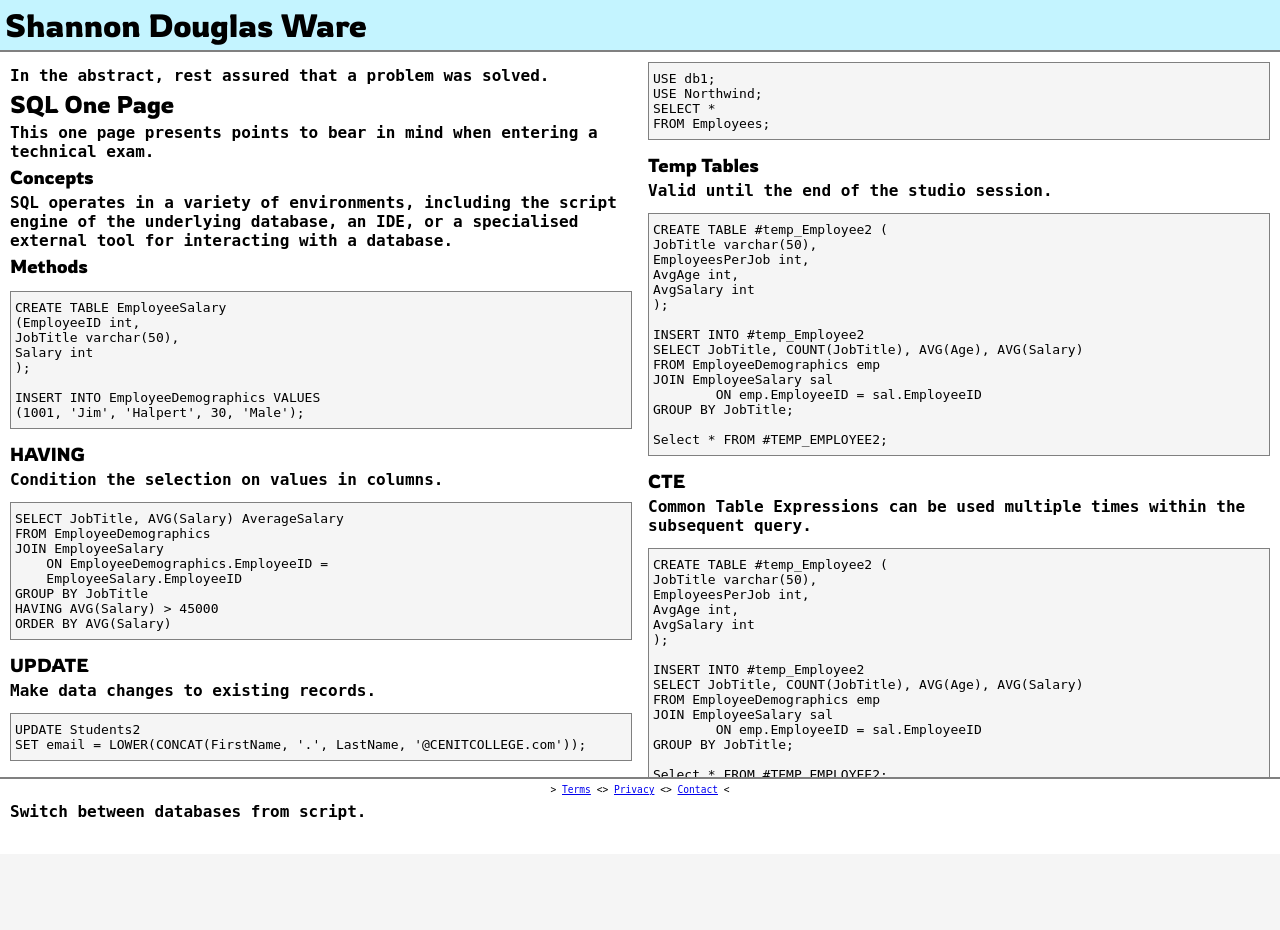
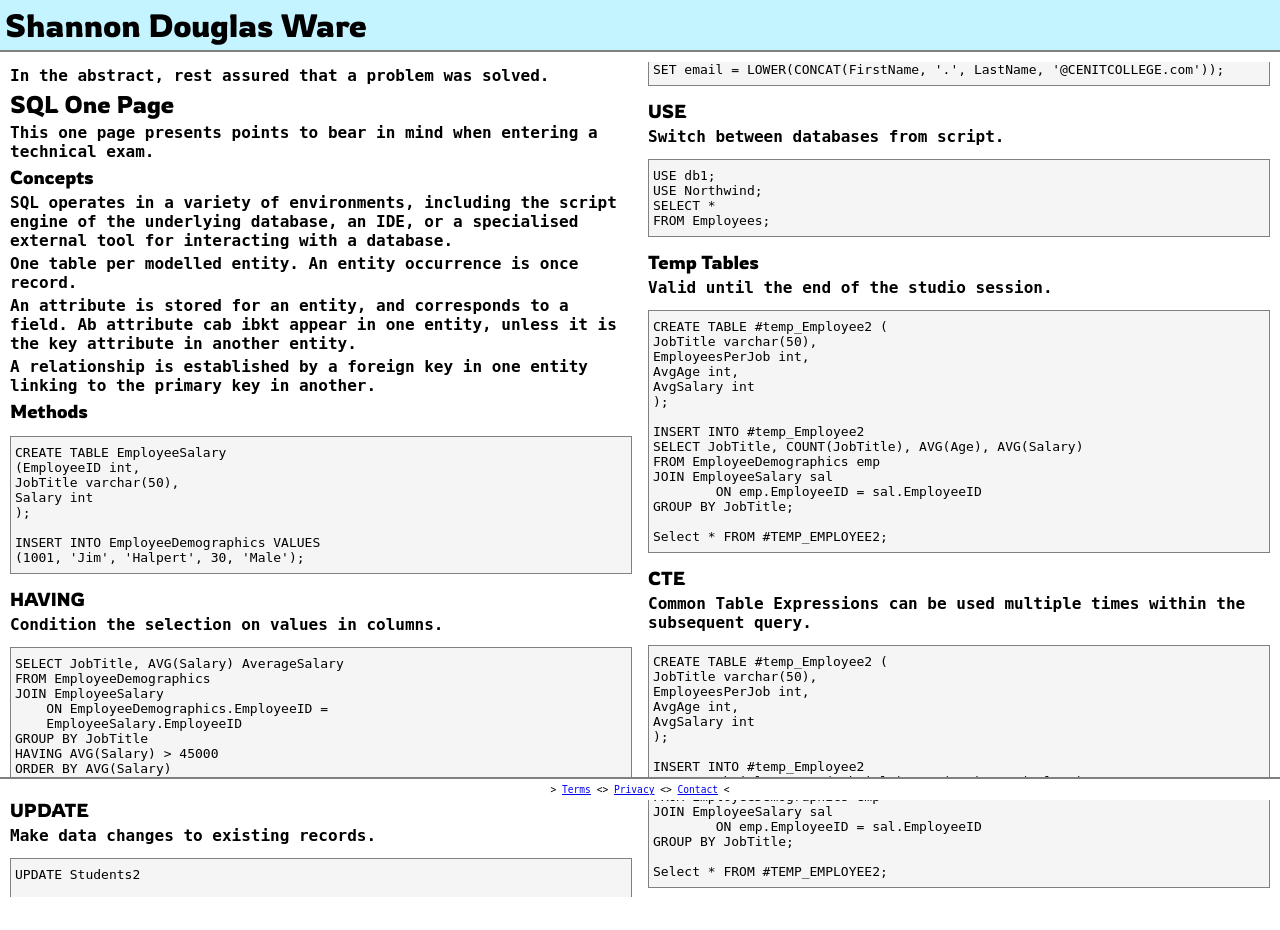
Before and after one commit to spycebot/alex-freberg-cv, a Flask app: page /one-page-sql in a window 1280 px wide. Before the commit the page ends 820 px from the top, so only its background shows below. Run offline with Flask 3, Linux system fonts and the light colour scheme; some web fonts are replaced.

Commit message:
Add concepts to SQL one page.

```diff
--- a/templates/one-page-sql.html
+++ b/templates/one-page-sql.html
@@ -16,6 +16,9 @@
 
     <h3>Concepts</h3>
     <p>SQL operates in a variety of environments, including the script engine of the underlying database, an IDE, or a specialised external tool for interacting with a database.  </p>
+    <p>One table per modelled entity. An entity occurrence is once record.</p>
+    <p>An attribute is stored for an entity, and corresponds to a field. Ab attribute cab ibkt appear in one entity, unless it is the key attribute in another entity.</p>
+    <p>A relationship is established by a foreign key in one entity linking to the primary key in another.</p>
 
 
 
```
